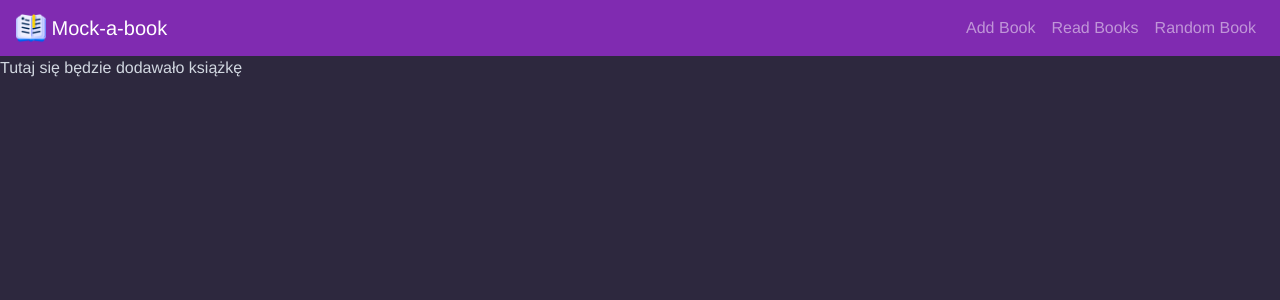
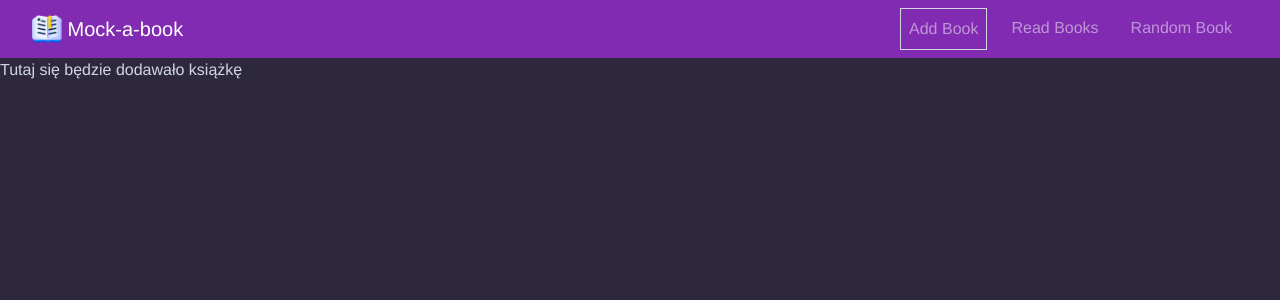
Before and after one commit to trybo/Mock-a-book-Manager, a Vue app: page /#/addbook in a window 1280 px wide. Shown: the top 300 px of the page. Built offline with nearby package versions, Linux system fonts and the light colour scheme.

Commit message:
Fixed Header

```diff
--- a/src/components/TheHeader.vue
+++ b/src/components/TheHeader.vue
@@ -1,9 +1,14 @@
 <template>
   <nav class="navbar navbar-expand-lg navbar-dark">
-    <router-link class="navbar-brand"  to="/">
-    <img src="../assets/logo.png" width="30" height="30" class="d-inline-block align-top">
-    Mock-a-book
-  </router-link>
+    <router-link class="navbar-brand ml-3" to="/">
+      <img
+        src="../assets/logo.png"
+        width="30"
+        height="30"
+        class="d-inline-block align-top"
+      />
+      Mock-a-book
+    </router-link>
     <button
       class="navbar-toggler"
       type="button"
@@ -17,38 +22,21 @@
     </button>
 
     <div class="collapse navbar-collapse" id="navbarSupportedContent">
-      <ul class="navbar-nav ml-auto">
-        <li class="nav-item">
+      <ul class="navbar-nav ml-auto mr-3">
+        <li class="nav-item mx-2">
           <router-link class="nav-link" to="/addbook">Add Book</router-link>
         </li>
-        <li class="nav-item">
+        <li class="nav-item mx-2">
           <router-link class="nav-link" to="/readbooks">Read Books</router-link>
         </li>
-        <li class="nav-item">
-          <router-link class="nav-link" to="/randombook">Random Book</router-link>
+        <li class="nav-item mx-2">
+          <router-link class="nav-link" to="/randombook"
+            >Random Book</router-link
+          >
         </li>
       </ul>
     </div>
   </nav>
-
-  <!-- <header>
-    <nav>
-      <h1>
-        <router-link to="/">BooksManager</router-link>
-      </h1>
-      <ul>
-        <li>
-          <router-link to="/addbook">Add Book</router-link>
-        </li>
-        <li>
-          <router-link to="/readbooks">Read Books</router-link>
-        </li>
-        <li>
-          <router-link to="/randombook">Random Book</router-link>
-        </li>
-      </ul>
-    </nav>
-  </header> -->
 </template>
 
 <style scoped>
@@ -56,28 +44,15 @@
   background-color: #802bb1;
 }
 
-/* header a {
-  text-decoration: none;
-  color: #f391e3;
-  display: inline-block;
-  padding: 0.75rem 1.5rem;
-  border: 1px solid transparent;
-}
-
 a:active,
 a:hover,
 a.router-link-active {
-  border: 1px solid #f391e3;
+  border: 1px solid #d1d7e0;
 }
 
-h1 a {
-  color: rgb(0, 0, 0);
-  margin: 0;
+.navbar-brand:active,
+.navbar-brand:hover,
+.navbar-brand.router-link-active {
+  border-color: transparent;
 }
-
-h1 a:hover,
-h1 a:active,
-h1 a.router-link-active {
-  border-color: transparent;
-} */
 </style>
```
